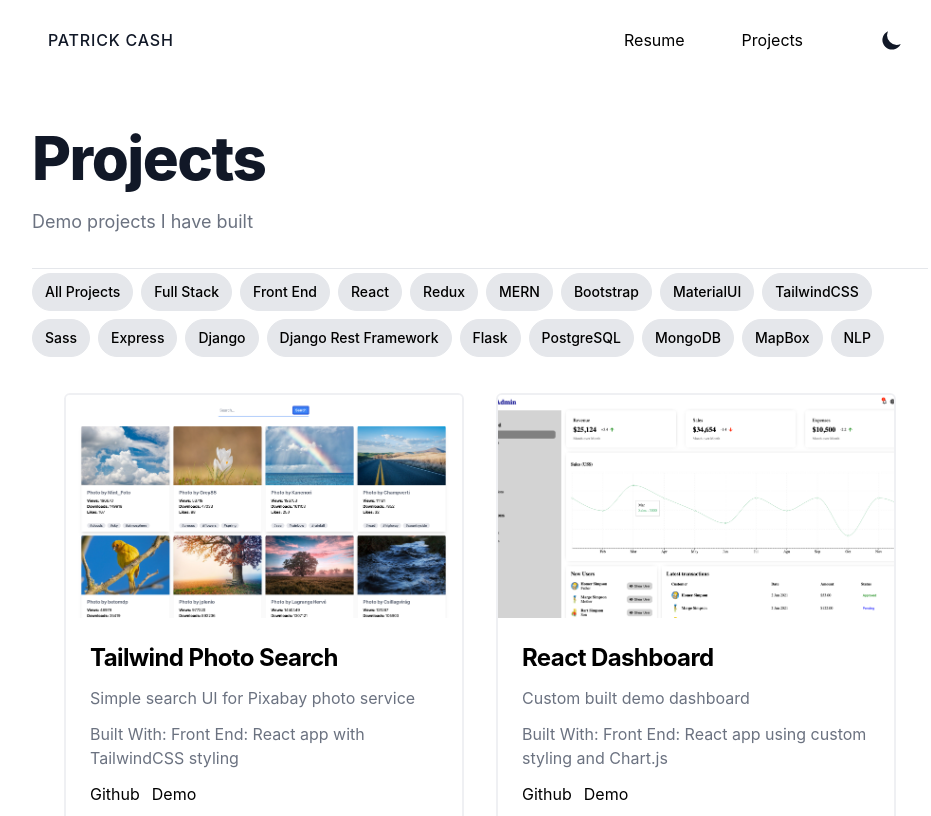
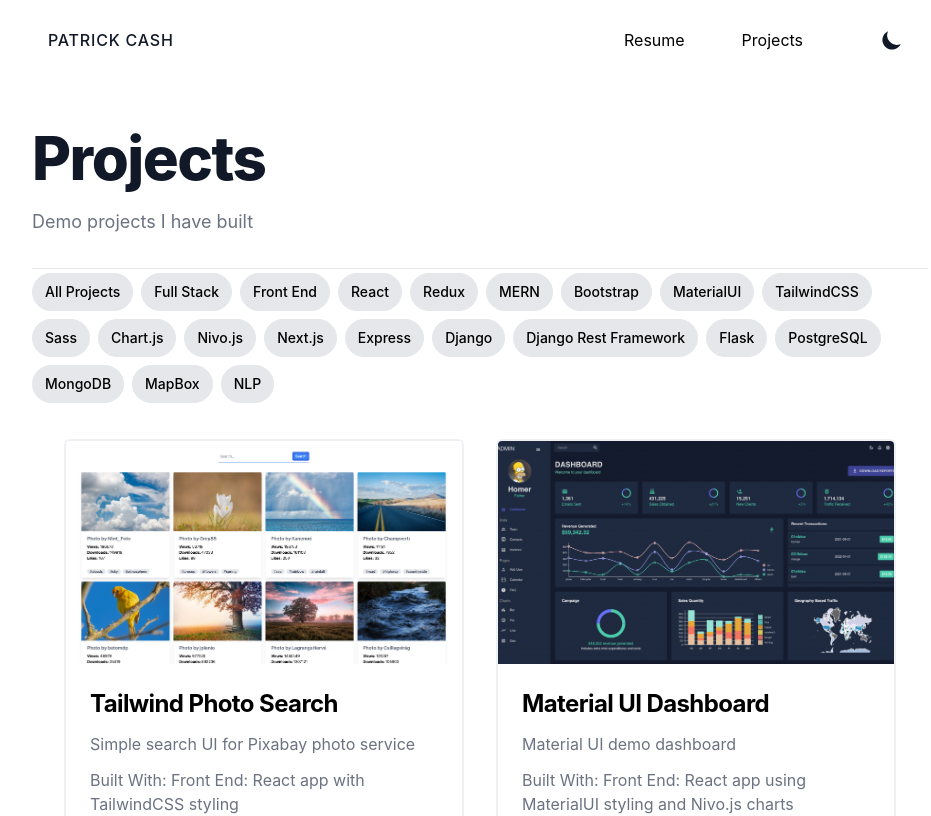
Before and after one commit to patrickcash/nextjs-portfolio, a Next.js app: page /projects in a window 1280 px wide. Shown: the top 816 px of the page, without its empty margins (160-1091 px from the left). Built offline with nearby package versions, Linux system fonts and the light colour scheme.

Commit message:
added a couple new portfolio projects

```diff
--- a/data/projectData.js
+++ b/data/projectData.js
@@ -8,12 +8,12 @@ const projectsData = [
         demo: 'https://tailwind-photo-search.netlify.app'
     },
     {
-        title: 'React Dashboard',
-        description: 'Custom built demo dashboard',
-        techStack: 'Front End: React app using custom styling and Chart.js',
-        imgSrc: '/static/images/react_dashboard.png',
-        github: 'https://github.com/patrickcash/react-dashboard',
-        demo: 'https://react-dashboard-pc.netlify.app'
+        title: 'Material UI Dashboard',
+        description: 'Material UI demo dashboard',
+        techStack: 'Front End: React app using MaterialUI styling and Nivo.js charts',
+        imgSrc: '/static/images/materialui_dashboard.png',
+        github: 'https://github.com/patrickcash/materialui-dashboard',
+        demo: 'https://materialui-dashboard-pc.netlify.app/'
     },
     {
         title: 'Pixabay Photo Search',
@@ -64,6 +64,14 @@ const projectsData = [
         demo: null
     },
     {
+        title: 'React Dashboard',
+        description: 'Custom built demo dashboard',
+        techStack: 'Front End: React app using custom styling and Chart.js',
+        imgSrc: '/static/images/react_dashboard.png',
+        github: 'https://github.com/patrickcash/react-dashboard',
+        demo: 'https://react-dashboard-pc.netlify.app'
+    },
+    {
         title: 'Research Wrangler',
         description: 'Researcher bookmark app that allows users to search for academic publications and bookmark them later',
         techStack: 'Full Stack: React and Redux frontend with Bootstrap styling. Django and Django Rest Framework backend with PostgreSQL database.',
@@ -95,6 +103,14 @@ const projectsData = [
         github: 'https://github.com/patrickcash/fullscreen-image-slideshow',
         demo: 'https://fullscreen-slide-show.netlify.app/'
     },
+    {
+        title: 'This site',
+        description: 'Custom built demo dashboard',
+        techStack: 'Front End: Next.js app using TailwindCSS styling',
+        imgSrc: '/static/images/patrickcash_link.png',
+        github: 'https://github.com/patrickcash/nextjs-portfolio',
+        demo: 'https://www.patrickcash.link/'
+    },
 ]
 
 export default projectsData
--- a/data/techStackData.js
+++ b/data/techStackData.js
@@ -27,6 +27,15 @@ const techStackData = [
         name: 'Sass'
     },
     {
+        name: 'Chart.js'
+    },
+    {
+        name: 'Nivo.js'
+    },
+    {
+        name: 'Next.js'
+    },
+    {
         name: 'Express'
     },
     {
```
Also changed, not shown: public/static/images/materialui_dashboard.png (added), public/static/images/patrickcash_link.png (added).
